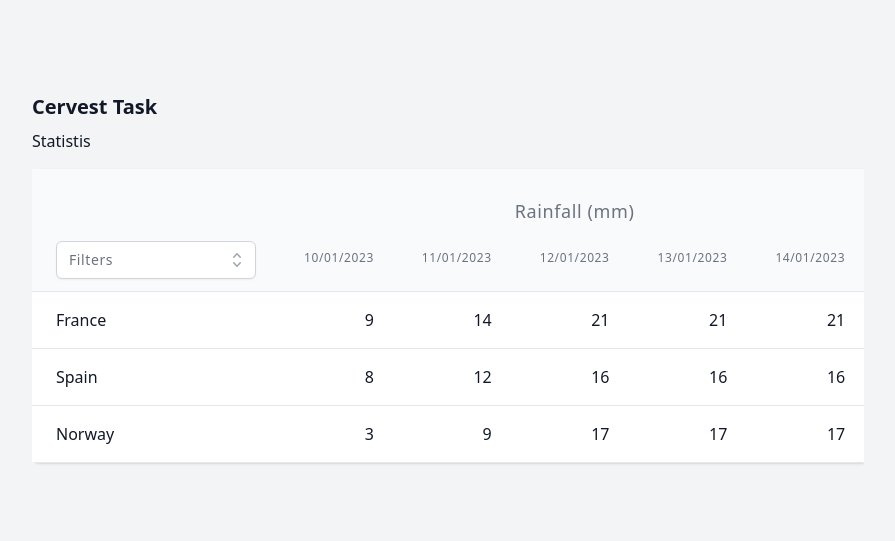
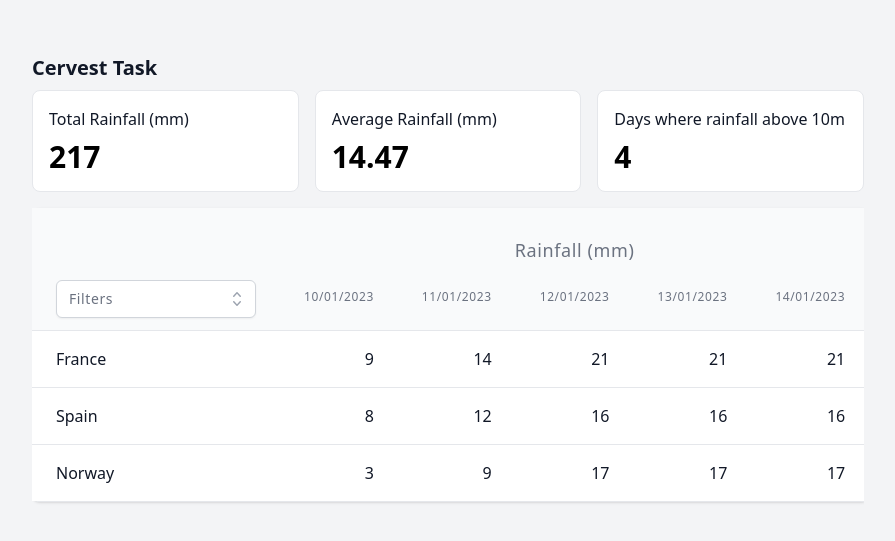
Before and after one commit to KabirMaan326/table-filter, a Next.js app: page / in a window 1280 px wide. Shown: the part 125-666 px from the top of the page, without its empty margins (192-1087 px from the left). Built offline with nearby package versions, Linux system fonts and the light colour scheme.

Commit message:
feature: add Statistic component to display rainfall aggregates

```diff
--- a/src/components/CustomTable.tsx
+++ b/src/components/CustomTable.tsx
@@ -61,7 +61,6 @@ const CustomTable = <T extends unknown>({
 								{table.getHeaderGroups().map((headerGroup) => (
 									<tr key={headerGroup.id}>
 										{headerGroup.headers.map((header) => {
-											console.log({ header });
 											return (
 												<th
 													key={header.id}
@@ -127,7 +126,6 @@ const CustomTable = <T extends unknown>({
 											{row
 												.getVisibleCells()
 												.map((cell) => {
-													console.log({ cell });
 													return (
 														<td
 															key={cell.id}
--- /dev/null
+++ b/src/components/Statistic.tsx
@@ -0,0 +1,23 @@
+type StatisticProps = {
+	title: string;
+	value: number;
+};
+const Statistic = ({ title, value }: StatisticProps) => {
+	return (
+		<div className="metric-card bg-white border border-gray-200  rounded-lg p-4 max-w-72 w-full">
+			<a
+				aria-label="YouTube Subscribers"
+				target="_blank"
+				rel="noopener noreferrer"
+				href="https://stackdiary.com/"
+			>
+				<div className="flex items-center text-gray-900 ">{title}</div>
+			</a>
+			<p className="mt-2 text-3xl font-bold spacing-sm text-black ">
+				{value}
+			</p>
+		</div>
+	);
+};
+
+export default Statistic;
--- a/src/pages/index.tsx
+++ b/src/pages/index.tsx
@@ -7,8 +7,12 @@ import {
 import Head from "next/head";
 import { useMemo, useState } from "react";
 import CustomTable from "../components/CustomTable";
+import Statistic from "../components/Statistic";
 import { rainfallData } from "../utils/data";
-import { getTableDataFromRainfall } from "../utils/dataTransformation";
+import {
+	getAggregateRainfall,
+	getTableDataFromRainfall,
+} from "../utils/dataTransformation";
 
 const Home: NextPage = ({
 	rainfallData,
@@ -23,6 +27,23 @@ const Home: NextPage = ({
 		[rainfallData]
 	);
 
+	// We memoize filteredData so it only recalculates if the columnFilters change
+	const filteredData = useMemo(() => {
+		let filteredData = tableData;
+		const columnFilterValues = columnFilters[0]?.value as string[];
+		if (columnFilterValues) {
+			filteredData = tableData.filter((item) => {
+				return !columnFilterValues.includes(item.regionName);
+			});
+		}
+		return filteredData;
+	}, [columnFilters]);
+
+	// We memoize the return value here so it only recalculates if filteredData changes
+	const { totalRainfall, averageRainfall, daysAbove10ml } = useMemo(
+		() => getAggregateRainfall(filteredData),
+		[filteredData]
+	);
 	return (
 		<>
 			<Head>
@@ -37,7 +58,24 @@ const Home: NextPage = ({
 					<div>
 						<div>
 							<div className="grid gap-4 grid-cols-1 sm:grid-cols-3 my-2 w-full">
-								Statistis
+								<Statistic
+									title={"Total Rainfall (mm)"}
+									value={totalRainfall}
+								/>
+								<Statistic
+									title={"Average Rainfall (mm)"}
+									value={
+										isNaN(averageRainfall)
+											? 0
+											: parseFloat(
+													averageRainfall.toFixed(2)
+											  )
+									}
+								/>
+								<Statistic
+									title={"Days where rainfall above 10m"}
+									value={daysAbove10ml}
+								/>
 							</div>
 						</div>
 					</div>
```
